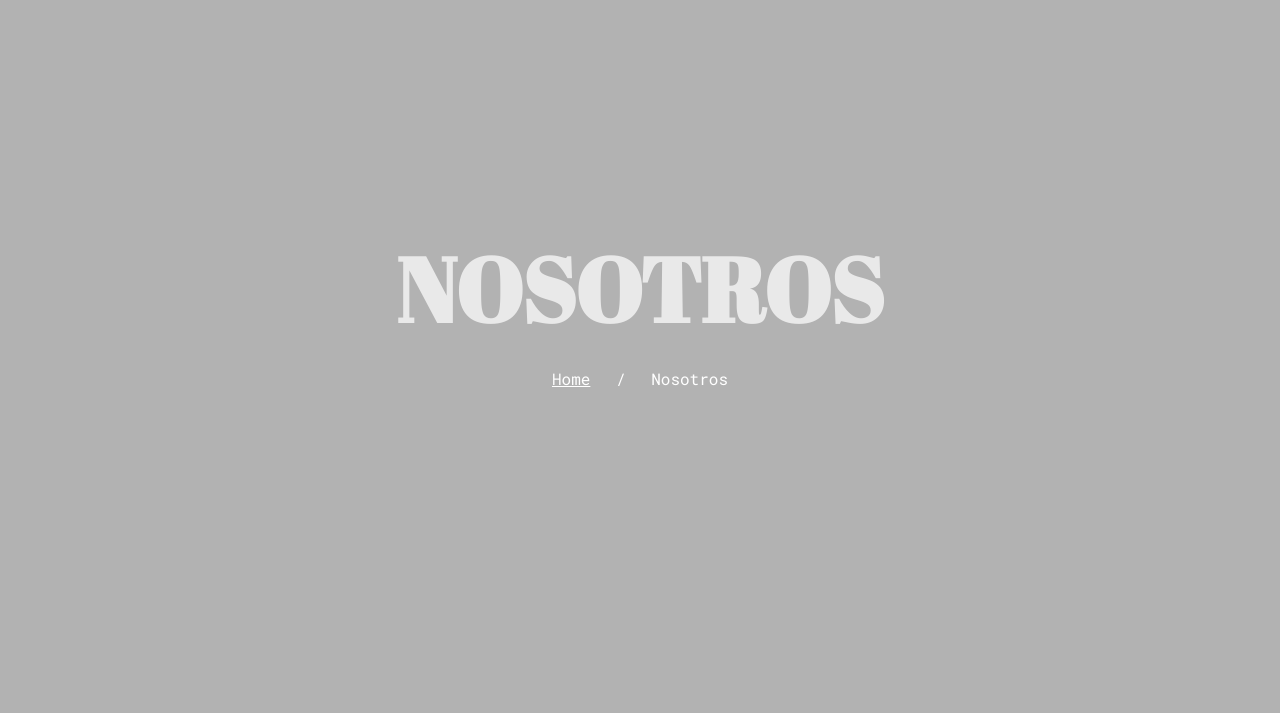
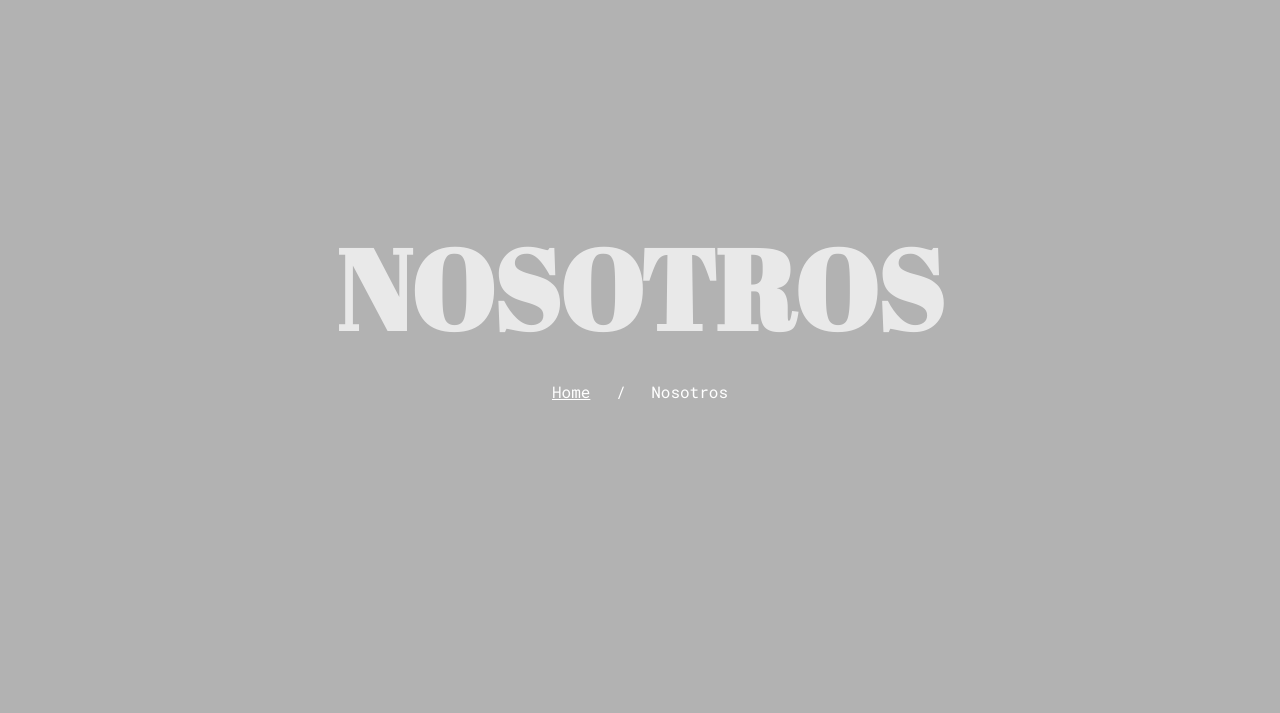
Before and after one commit to higher-web/higher_v2, a plain HTML site: page about.html in a window 1280 px wide. Shown: the part 87-800 px from the top of the page. Drawn offline with nearby package versions, Linux system fonts and the light colour scheme; files whose address does not match are found by name.

Commit message:
Bugfix texto de titulos

```diff
--- a/css/stylegeneral.css
+++ b/css/stylegeneral.css
@@ -5,7 +5,6 @@
 
 .titlecol {
     color: rgba(255, 255, 255, 0.712) !important;
-    font-size: 90px !important;
 }
 
 .titlehg {
```
Also changed, not shown: index.html (+1 -1 lines).
